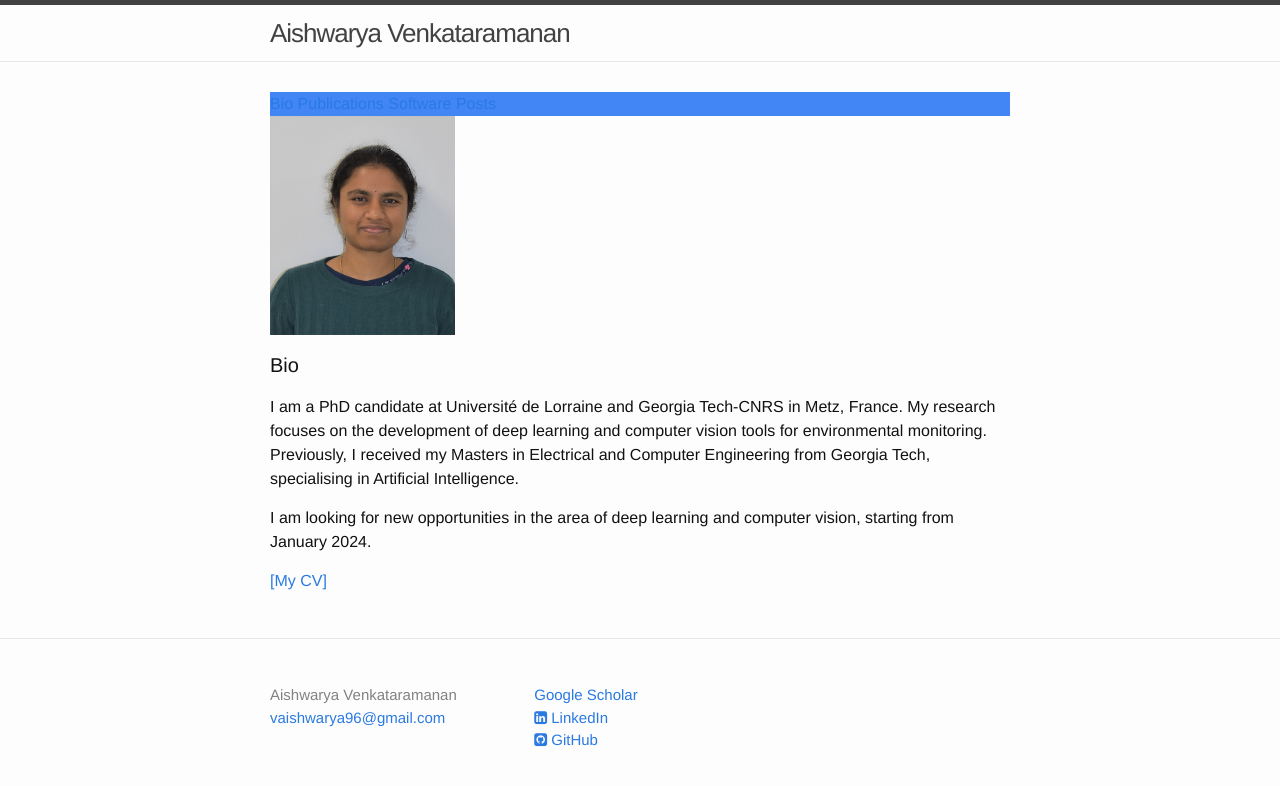
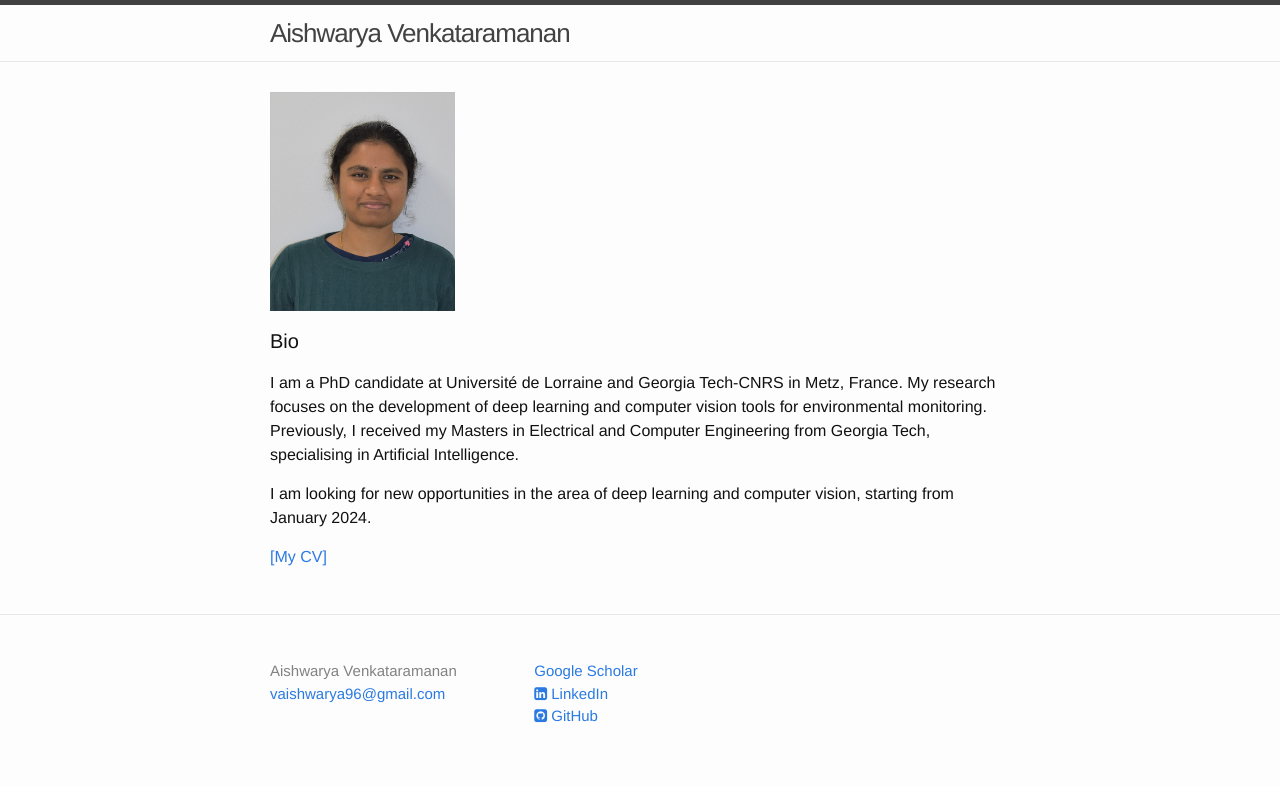
Before and after one commit to vaishwarya96/vaishwarya96.github.io, a Jekyll site: the page built from index.html, in a window 1280 px wide. Shown: the top 786 px of the page. Built offline with Jekyll 4.4.1, drawn with Linux system fonts in a browser that asks for light colours; nearby versions of some CDN libraries; a style sheet for code colours, icons or effects is not loaded.

```diff
--- a/index.html
+++ b/index.html
@@ -2,12 +2,6 @@
 layout: default
 ---
 
-<nav class="nav justify-content-center sticky-top" style="background:#4285F4;color:white">
-  <a class="nav-link" href="#bio">Bio</a>
-  <a class="nav-link" href="#publications">Publications</a>
-  <a class="nav-link" href="#software">Software</a>
-  <a class="nav-link" href="#posts">Posts</a>
-</nav>
 
 
 <div class="home">
```
